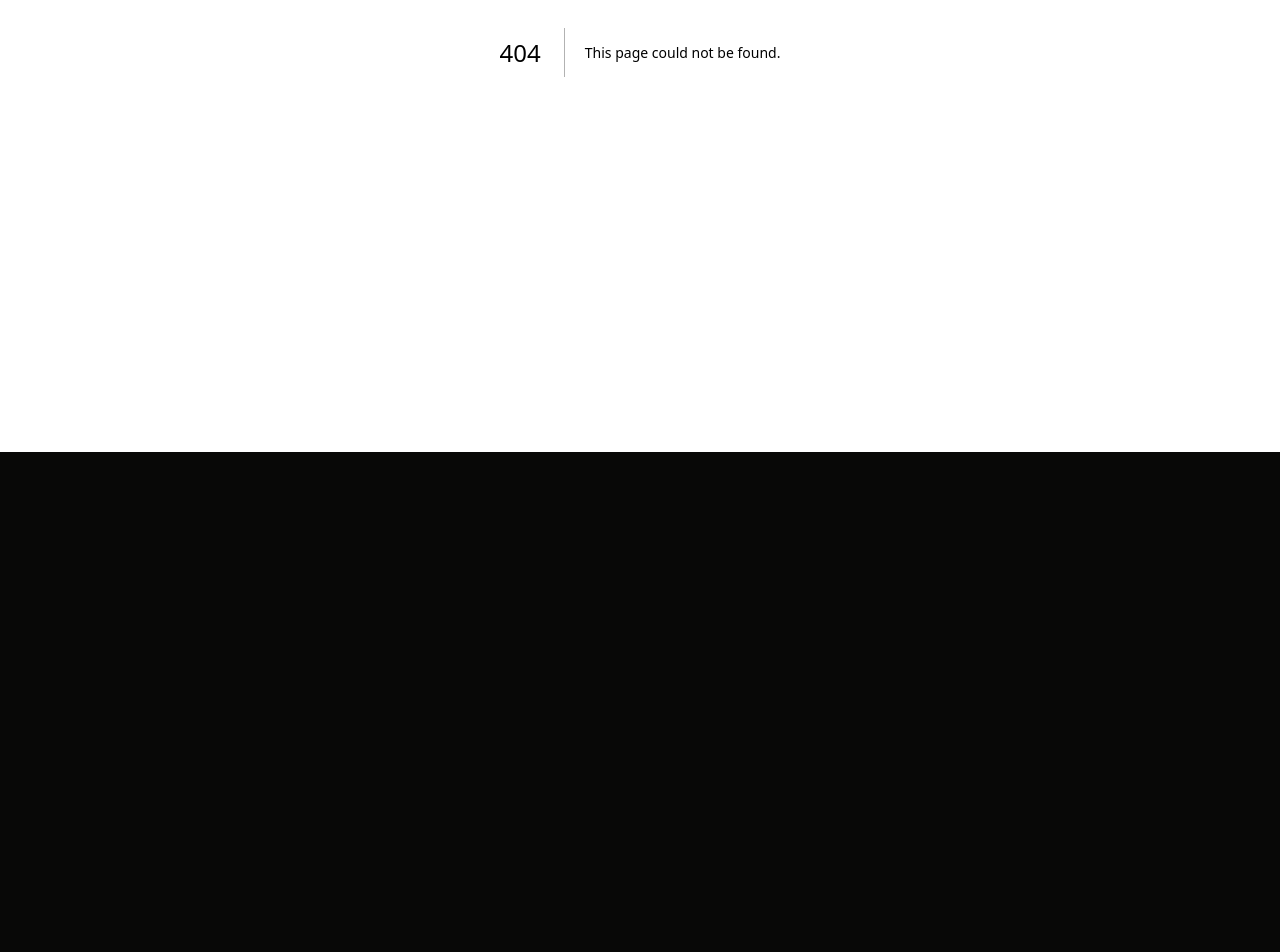
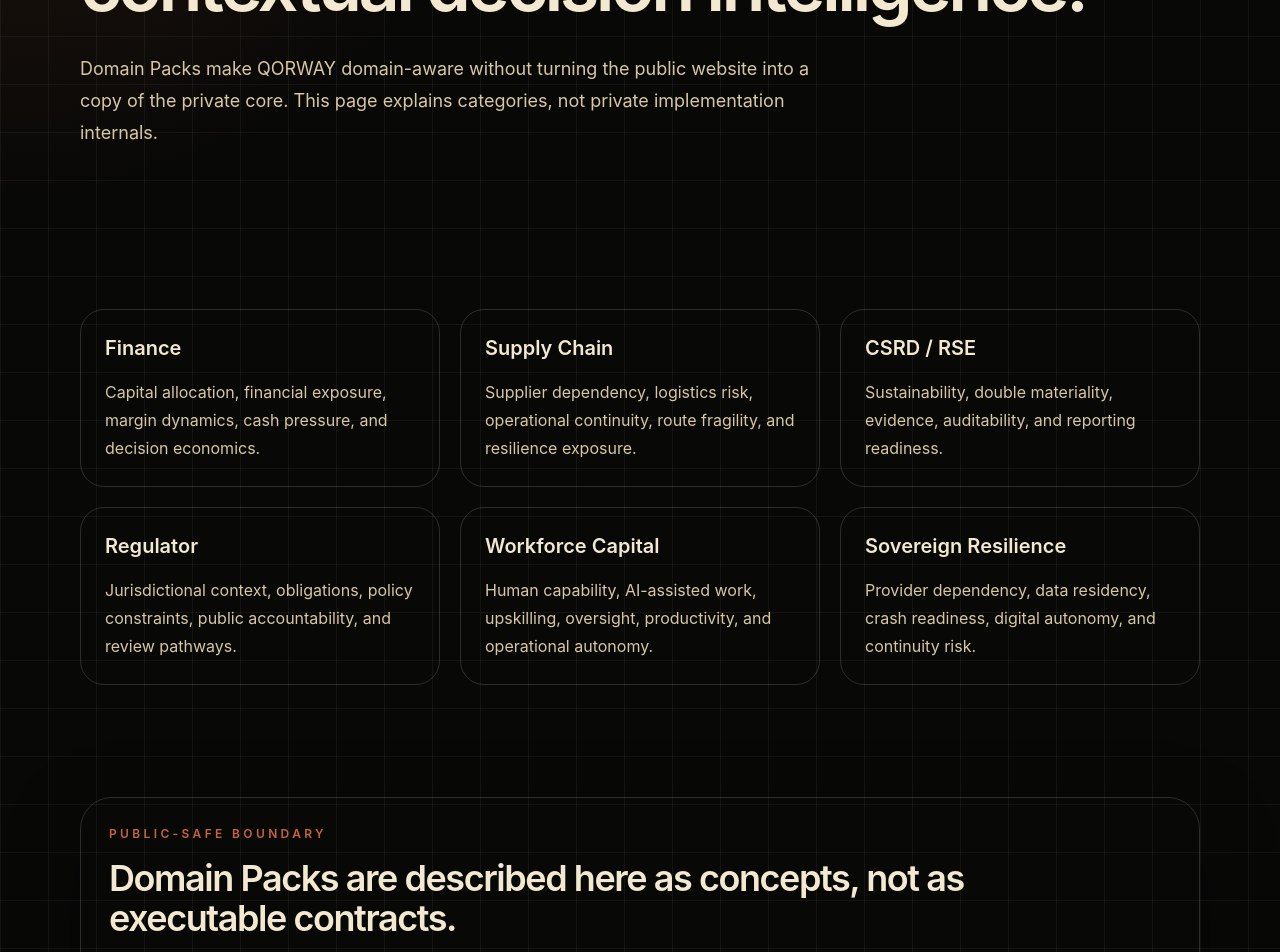
Before and after one commit to QORWAY-TECHNOLOGY/qorway-technology-website, a Next.js app: page /domain-packs in a window 1280 px wide. Before the commit this address had no page. Shown: the part 348-1300 px from the top of the page. Before the commit the page ends 800 px from the top, so only its background shows below. Built offline with nearby package versions, Linux system fonts and the light colour scheme.

Commit message:
Add domain packs page

```diff
--- /dev/null
+++ b/app/domain-packs/page.tsx
@@ -0,0 +1,47 @@
+import type { Metadata } from "next";
+import { Hero, PageShell, Panel, SectionLabel, TextCard, publicDomainPacks } from "@/components/site";
+
+export const metadata: Metadata = {
+  title: "Domain Packs",
+  description:
+    "Public-safe overview of QORWAY Domain Pack categories including Finance, Supply Chain, CSRD/RSE, Regulator, Workforce Capital, and Sovereign Resilience."
+};
+
+const descriptions: Record<string, string> = {
+  Finance: "Capital allocation, financial exposure, margin dynamics, cash pressure, and decision economics.",
+  "Supply Chain": "Supplier dependency, logistics risk, operational continuity, route fragility, and resilience exposure.",
+  "CSRD / RSE": "Sustainability, double materiality, evidence, auditability, and reporting readiness.",
+  Regulator: "Jurisdictional context, obligations, policy constraints, public accountability, and review pathways.",
+  "Workforce Capital": "Human capability, AI-assisted work, upskilling, oversight, productivity, and operational autonomy.",
+  "Sovereign Resilience": "Provider dependency, data residency, crash readiness, digital autonomy, and continuity risk."
+};
+
+export default function DomainPacksPage() {
+  return (
+    <PageShell>
+      <Hero
+        eyebrow="Domain Packs"
+        title="Public domain categories for contextual decision intelligence."
+        body="Domain Packs make QORWAY domain-aware without turning the public website into a copy of the private core. This page explains categories, not private implementation internals."
+      />
+
+      <section className="qorway-container grid gap-5 py-12 md:grid-cols-3">
+        {publicDomainPacks.map((pack) => (
+          <TextCard key={pack} title={pack} body={descriptions[pack]} />
+        ))}
+      </section>
+
+      <section className="qorway-container py-16">
+        <Panel>
+          <SectionLabel>Public-safe boundary</SectionLabel>
+          <h2 className="max-w-4xl text-4xl font-semibold tracking-[-0.04em] text-qorway-cream">
+            Domain Packs are described here as concepts, not as executable contracts.
+          </h2>
+          <p className="mt-6 max-w-3xl leading-8 text-qorway-sand">
+            The public website does not expose private Domain Pack internals, tenant-specific extensions, scoring models, runtime registries, prompts, or implementation contracts.
+          </p>
+        </Panel>
+      </section>
+    </PageShell>
+  );
+}
```
